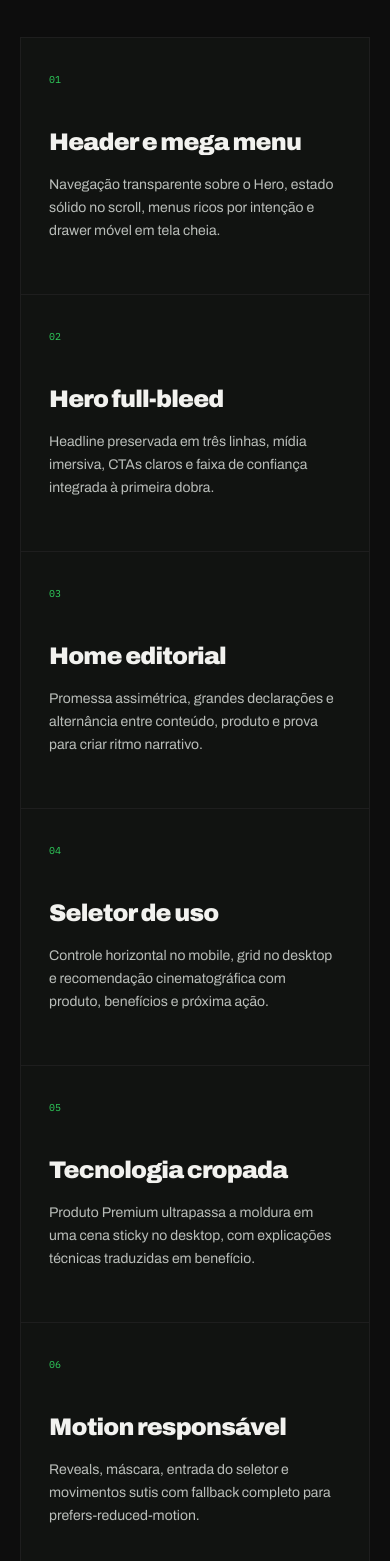
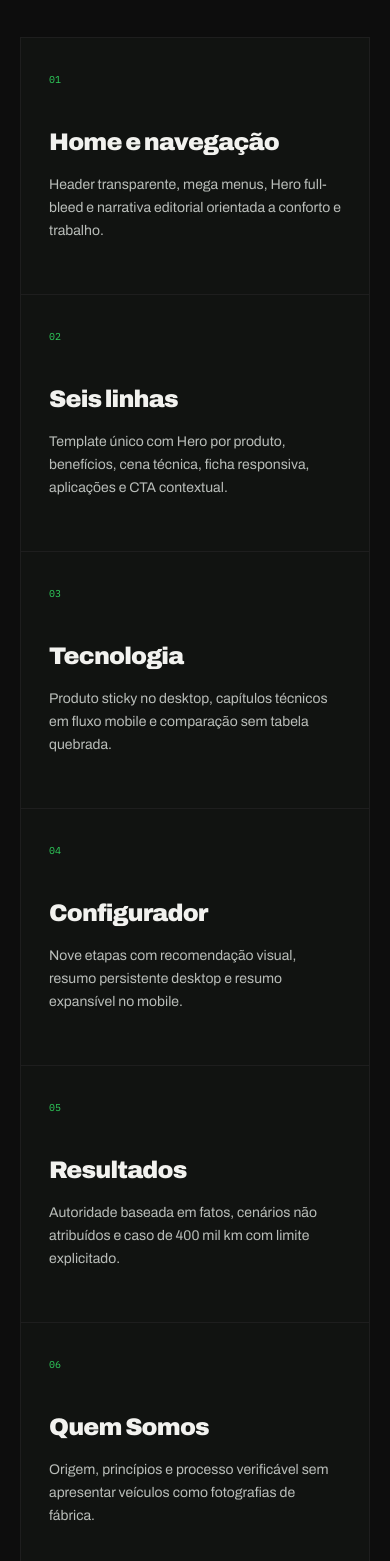
Before and after one commit to brunohazan/bump-site, a Next.js app: page /projeto-v2 in a window 390 px wide. Shown: the part 2847-4408 px from the top of the page. Built offline with nearby package versions, Linux system fonts and the light colour scheme; no server answers.

Commit message:
fix: conclui polimento responsivo da versão 2

```diff
--- a/src/app/linhas/[slug]/page.tsx
+++ b/src/app/linhas/[slug]/page.tsx
@@ -43,7 +43,7 @@ export default async function ProductLinePage({ params }: LinePageProps) {
               <span className="h-px w-10 bg-accent" />
               <span className="font-mono text-[10px] tracking-[0.12em] text-mute-2 uppercase">{line.badge}</span>
             </div>
-            <h1 data-reveal data-delay="1" className="mt-6 text-[clamp(3.5rem,8.5vw,8.5rem)] leading-[.82] font-black tracking-[-0.065em] uppercase">
+            <h1 data-reveal data-delay="1" className="mt-6 text-[clamp(2.2rem,11vw,3.25rem)] leading-[.86] font-black tracking-[-0.065em] uppercase md:text-[clamp(3.5rem,8.5vw,8.5rem)] md:leading-[.82]">
               {line.shortName}
             </h1>
             <p data-reveal data-delay="2" className="mt-7 max-w-xl text-xl leading-tight font-black tracking-[-0.025em] md:text-3xl">{line.headline}</p>
--- a/src/app/projeto-v2/page.tsx
+++ b/src/app/projeto-v2/page.tsx
@@ -43,12 +43,14 @@ const decisions = [
 ] as const;
 
 const visualEvolution = [
-  ["Header e mega menu", "Navegação transparente sobre o Hero, estado sólido no scroll, menus ricos por intenção e drawer móvel em tela cheia."],
-  ["Hero full-bleed", "Headline preservada em três linhas, mídia imersiva, CTAs claros e faixa de confiança integrada à primeira dobra."],
-  ["Home editorial", "Promessa assimétrica, grandes declarações e alternância entre conteúdo, produto e prova para criar ritmo narrativo."],
-  ["Seletor de uso", "Controle horizontal no mobile, grid no desktop e recomendação cinematográfica com produto, benefícios e próxima ação."],
-  ["Tecnologia cropada", "Produto Premium ultrapassa a moldura em uma cena sticky no desktop, com explicações técnicas traduzidas em benefício."],
-  ["Motion responsável", "Reveals, máscara, entrada do seletor e movimentos sutis com fallback completo para prefers-reduced-motion."],
+  ["Home e navegação", "Header transparente, mega menus, Hero full-bleed e narrativa editorial orientada a conforto e trabalho."],
+  ["Seis linhas", "Template único com Hero por produto, benefícios, cena técnica, ficha responsiva, aplicações e CTA contextual."],
+  ["Tecnologia", "Produto sticky no desktop, capítulos técnicos em fluxo mobile e comparação sem tabela quebrada."],
+  ["Configurador", "Nove etapas com recomendação visual, resumo persistente desktop e resumo expansível no mobile."],
+  ["Resultados", "Autoridade baseada em fatos, cenários não atribuídos e caso de 400 mil km com limite explicitado."],
+  ["Quem Somos", "Origem, princípios e processo verificável sem apresentar veículos como fotografias de fábrica."],
+  ["Motion responsável", "Reveals, máscaras e movimentos sutis com conteúdo íntegro e fallback completo para redução de movimento."],
+  ["Auditoria real", "Viewports exatos de 390×844 e 1440×1000, interações mobile e todas as rotas críticas verificadas."],
 ] as const;
 
 const tools = [
@@ -57,29 +59,30 @@ const tools = [
   ["TypeScript", "Contratos de conteúdo e validação em tempo de desenvolvimento"],
   ["Tailwind CSS v4", "Tokens CSS-first, cenas editoriais e interface responsiva"],
   ["IntersectionObserver", "Revelação progressiva sem biblioteca adicional de animação"],
-  ["Figma MCP", "Leitura direta dos wireframes e conferência da arquitetura visual"],
+  ["Chrome CDP", "Auditoria de viewports reais, movimento reduzido e interações"],
   ["Kiro CLI", "Implementação, inspeção, validação e fluxo de publicação"],
   ["Vercel", "Hospedagem e publicação contínua do site"],
 ] as const;
 
 const delivered = [
-  "Header transparente, mega menus desktop e drawer mobile acessível",
-  "Home cinematográfica com Hero full-bleed e headline preservada",
-  "Seletor editorial de uso e recomendação dinâmica de linha",
-  "Tecnologia cropada/sticky, marquee, autoridade, resultados e CTA final",
-  "Motion progressivo, route-aware e compatível com prefers-reduced-motion",
-  "Seis linhas com páginas geradas por template",
-  "Configurador interativo de nove passos e rotas institucionais completas",
+  "Header, mega menus e drawer mobile acessível",
+  "Home cinematográfica e recomendação dinâmica por uso",
+  "Seis linhas com template editorial e engenharia contextual",
+  "Tecnologia com narrativa por componentes e sticky apenas no desktop",
+  "Configurador local de nove passos com resumo responsivo",
+  "Resultados com evidências, ressalvas e sem depoimentos inventados",
+  "Quem Somos com origem, princípios e processo verificável",
+  "Motion progressivo e compatível com prefers-reduced-motion",
   "SEO/AEO, headers defensivos e formulários mantidos em modo seguro",
-  "Lint, TypeScript, build, rotas e viewports 390×844 e 1440×1000 validados",
+  "Lint, TypeScript, build, seis slugs, rotas e viewports reais validados",
 ] as const;
 
 const nextSteps = [
-  "Apresentação e ajuste fino de copy com o cliente",
-  "Substituição de fotos e logo provisórios pelos arquivos finais",
-  "Conexão segura dos formulários com consentimento e hardening LGPD",
-  "Medição de LCP, CLS e INP no tráfego real de produção",
-  "Evolução visual das páginas de linha, Tecnologia e Configurador",
+  "Aplicar manual de marca, logo vetorial e sistema visual final",
+  "Substituir imagens provisórias por fotografias aprovadas de produto, fábrica e equipe",
+  "Fazer ajuste fino de copy e conteúdo com o cliente",
+  "Conectar formulários somente após consentimento e hardening LGPD",
+  "Medir LCP, CLS e INP com tráfego real de produção",
 ] as const;
 
 export default function ProjectV2Page() {
@@ -214,8 +217,8 @@ export default function ProjectV2Page() {
       <section className="border-y border-line-1 bg-accent text-ink">
         <div className="site-container py-14 text-center">
           <p className="font-mono text-xs font-semibold">STATUS DA ENTREGA</p>
-          <h2 className="mt-3 text-3xl font-black md:text-5xl">Evolução visual implementada e validada localmente.</h2>
-          <p className="mx-auto mt-4 max-w-2xl">A versão está pronta para publicação e apresentação. Conteúdo final, formulários reais e próximas páginas permanecem separados desta etapa.</p>
+          <h2 className="mt-3 text-3xl font-black md:text-5xl">Ciclo visual ampliado, publicado e auditado.</h2>
+          <p className="mx-auto mt-4 max-w-2xl">Home, linhas, Tecnologia, Configurador, Resultados e Quem Somos formam uma base coerente. O próximo ciclo pode começar pelo manual de marca, logo e imagens finais.</p>
         </div>
       </section>
     </>
--- a/src/app/quem-somos/page.tsx
+++ b/src/app/quem-somos/page.tsx
@@ -39,7 +39,7 @@ export default function AboutPage() {
         <div className="site-container relative grid min-h-[760px] items-center gap-10 py-14 lg:grid-cols-[.9fr_1.1fr] lg:py-20">
           <div className="relative z-10">
             <Eyebrow>Origem, fábrica e propósito</Eyebrow>
-            <h1 data-reveal className="max-w-[10ch] text-[clamp(3.5rem,8vw,8.5rem)] leading-[.84] font-black tracking-[-0.065em] uppercase">Piloto antes de fabricante.</h1>
+            <h1 data-reveal className="max-w-[10ch] text-[clamp(2.2rem,11vw,3.25rem)] leading-[.88] font-black tracking-[-0.065em] uppercase md:text-[clamp(3.5rem,8vw,8.5rem)] md:leading-[.84]">Piloto antes de fabricante.</h1>
             <p data-reveal data-delay="1" className="mt-7 max-w-xl text-lg leading-relaxed text-mute-1">A BUMP nasceu de uma pergunta sentida no volante: por que aceitar uma suspensão que castiga o corpo e perde comportamento quando o terreno exige mais?</p>
             <div data-reveal data-delay="2" className="mt-8 flex flex-col gap-3 sm:flex-row">
               <Link href="#historia" className="button-primary">Conhecer a origem</Link>
```
